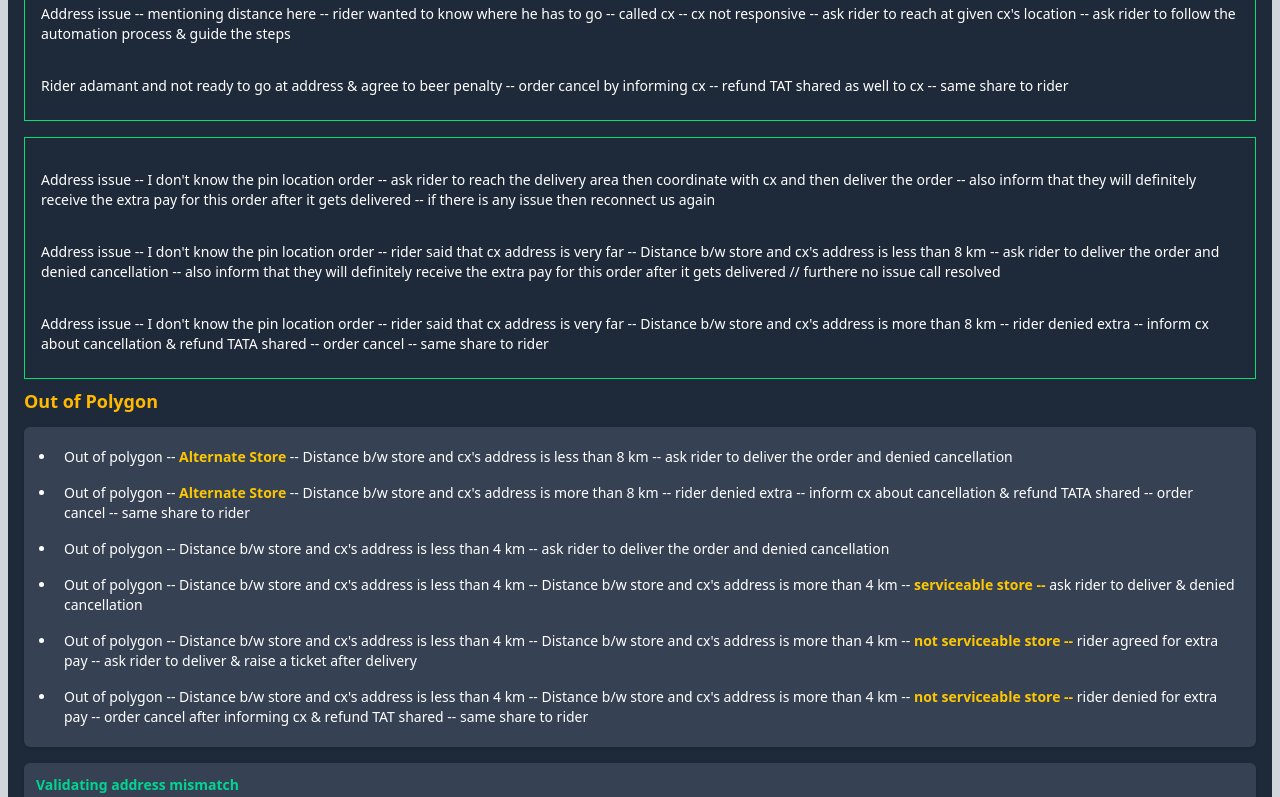
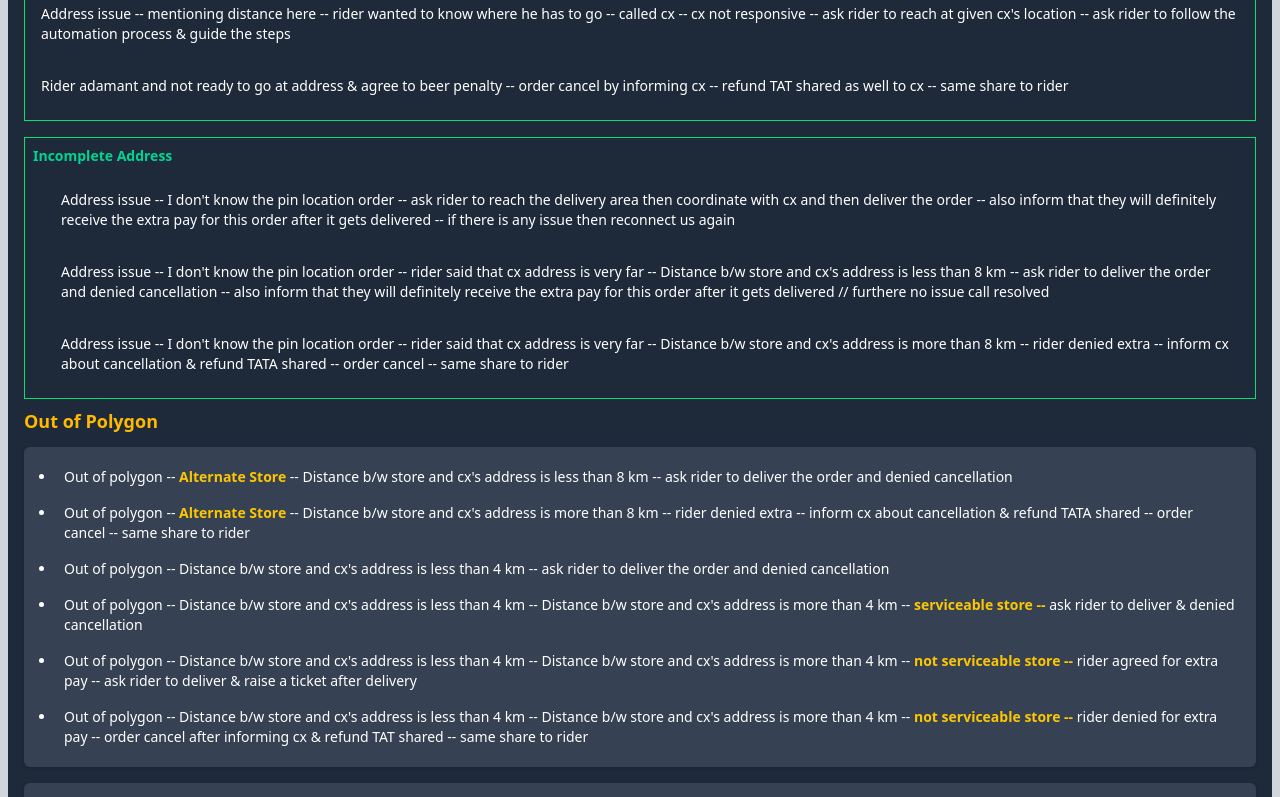
Before and after one commit to Code-with-Sahani/Blinket-DP, a React (Vite) app: page / in a window 1280 px wide. Shown: the part 10980-11777 px from the top of the page. Built offline with nearby package versions, Linux system fonts and the light colour scheme.

Commit message:
Update AddressIssue.jsx

```diff
--- a/src/Components/AddressIssue.jsx
+++ b/src/Components/AddressIssue.jsx
@@ -19,10 +19,12 @@ const AddressIssue = () => {
                 </p>
             </div>
 
-            <div className="text-sm border border-green-400 mb-2 mt-4 p-2">
-                <p className="text-sm mb-2 mt-4 p-2">
+             <div className="text-sm border border-green-400 mb-2 mt-4 p-2">
+                    <h3 className="text-sm font-semibold text-emerald-400 mb-3">Incomplete Address</h3>
+                    <p className="list-disc pl-5">
+                        <p className="text-sm mb-2 mt-4 p-2">
                     Address issue -- I don't know the pin location order -- ask rider to reach the delivery area then coordinate with cx and then deliver the order -- also inform that they will definitely receive the extra pay for this order after it gets delivered -- if there is any issue then reconnect us again
-                </p>
+                        </p>
                 <p className="text-sm mb-2 mt-4 p-2">
                     Address issue -- I don't know the pin location order -- rider said that cx address is very far -- Distance b/w store and cx's address is less than 8 km -- ask rider to deliver the order and denied cancellation -- also inform that they will definitely receive the extra pay for this order after it gets delivered // furthere no issue call resolved
                 </p>
@@ -30,7 +32,8 @@ const AddressIssue = () => {
                 <p className="text-sm mb-2 mt-4 p-2">
                     Address issue -- I don't know the pin location order -- rider said that cx address is very far -- Distance b/w store and cx's address is more than 8 km -- rider denied extra -- inform cx about cancellation & refund TATA shared -- order cancel -- same share to rider
                 </p>
-            </div>
+                    </p>
+                </div>
             <h3 className="text-lg font-semibold text-amber-400 mb-3">Out of Polygon</h3>
             <div className="space-y-4">
                 <div className="p-3 bg-gray-700 rounded-md shadow">
@@ -51,7 +54,7 @@ const AddressIssue = () => {
                 </div>
 
                 <div className="p-3 bg-gray-700 rounded-md shadow">
-                    <h3 className="text-sm font-semibold text-emerald-400 mb-3">Validating address mismatch</h3>
+                    <h3 className="text-sm font-semibold text-emerald-400 mb-3">Pin-location Mismatch</h3>
                     <ul className="list-disc pl-5">
                         <li className="p-2">Address Issue -- Distance between <strong className="text-yellow-400 font-semibold"> location & address </strong>  is less than 400 m -- ask rider to deliver the order -- raise the ticket for the extra distance if travelled</li>
 
```
